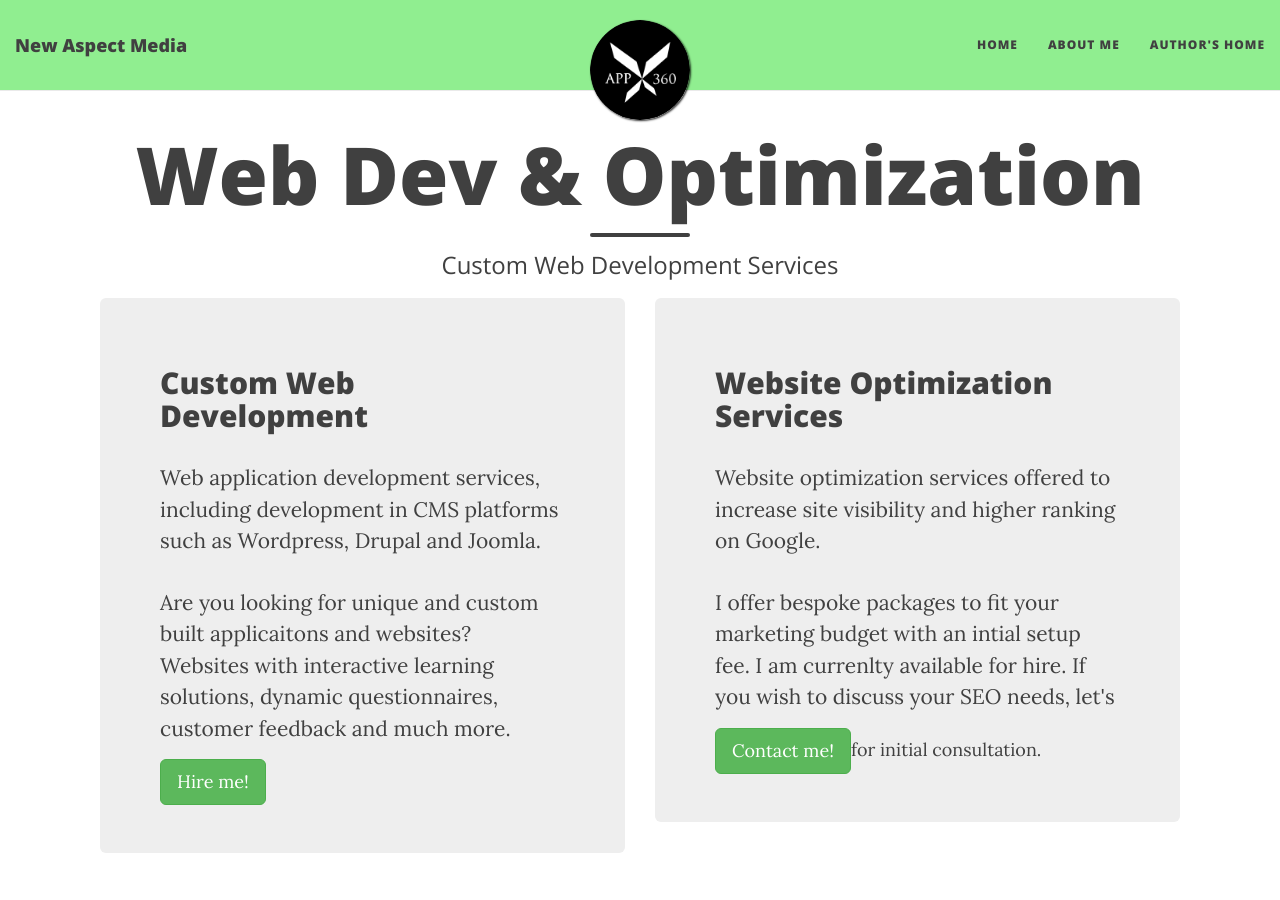
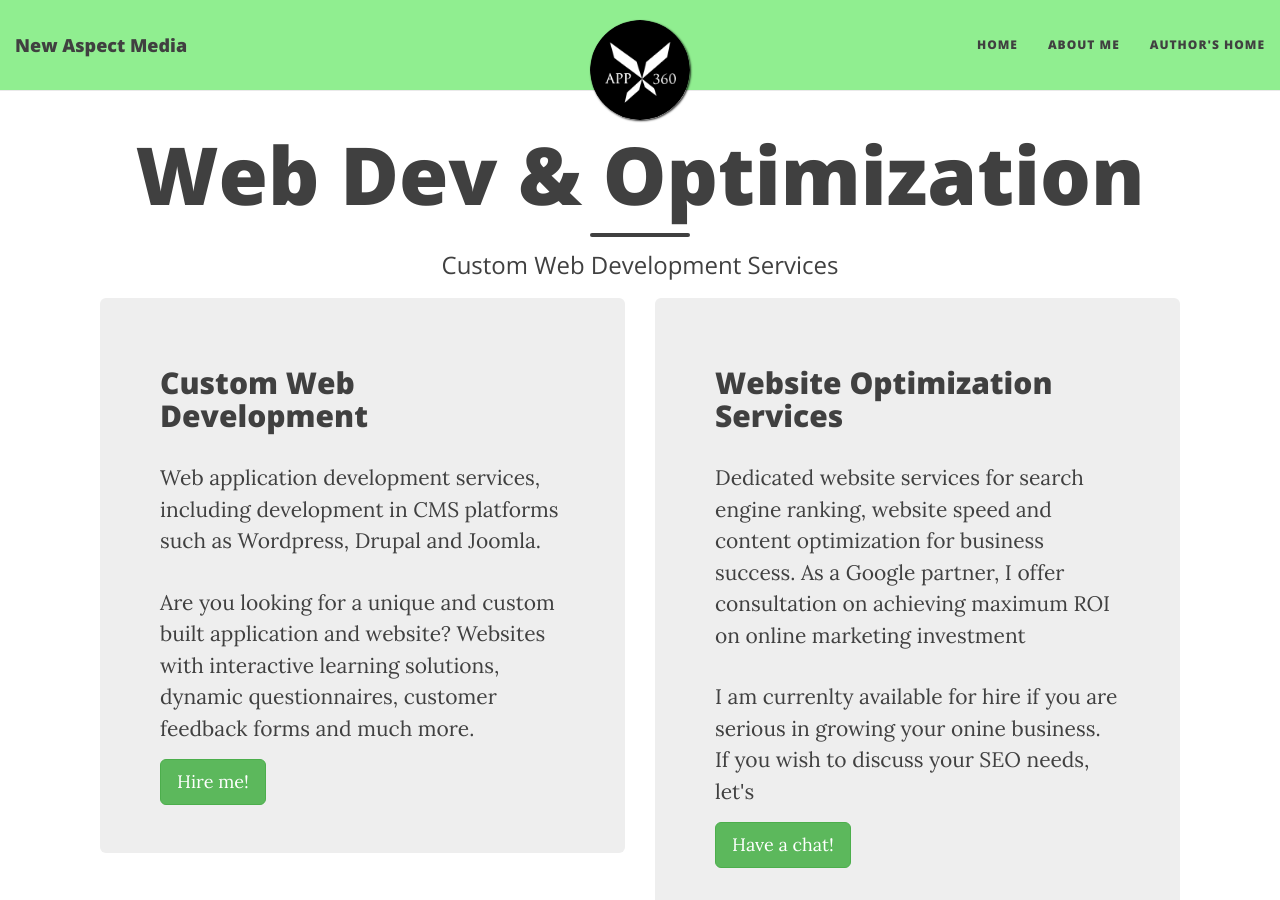
Before and after one commit to newmedia77/appxnam, a Jekyll site: the page built from index.html, in a window 1280 px wide and 900 px high. Built offline with Jekyll 4.4.1, drawn with Linux system fonts in a browser that asks for light colours; nearby versions of some CDN libraries; the list of posts is cut into pages by our own code.

Commit message:
andrea
button

```diff
--- a/index.html
+++ b/index.html
@@ -8,7 +8,7 @@ subtitle: Custom Web Development Services
 <div class="main-explain-area-one jumbotron">
   <h2>Custom Web Development</h2>
   <p>Web application development services, including development in CMS platforms such as Wordpress, Drupal and Joomla. </p>
-  <p>Are you looking for unique and custom built applicaitons and websites? Websites with interactive learning solutions, dynamic questionnaires, customer feedback and much more.</p>
+  <p>Are you looking for a unique and custom built application and website? Websites with interactive learning solutions, dynamic questionnaires, customer feedback forms and much more.</p>
   <div class="get-started-wrap">
     <a class="btn btn-success btn-lg get-started-btn" href="http://newaspectmedia.com/contact">Hire me!</a>
   </div>
@@ -17,10 +17,10 @@ subtitle: Custom Web Development Services
 <div class="col-xs-12 col-sm-6 col-lg-6">
 <div class="main-explain-area-two jumbotron">
   <h2>Website Optimization Services</h2>
-  <p>Website optimization services offered to increase site visibility and higher ranking on Google.</p>
-  <p>I offer bespoke packages to fit your marketing budget with an intial setup fee. I am currenlty available for hire. If you wish to discuss your SEO needs, let's </p>
+  <p>Dedicated website services for search engine ranking, website speed and content optimization for business success. As a Google partner, I offer consultation on achieving maximum ROI on online marketing investment </p>
+  <p>I am currenlty available for hire if you are serious in growing your onine business. If you wish to discuss your SEO needs, let's </p>
   <div class="get-started-wrap">
-    <a class="btn btn-success btn-lg get-started-btn" href="https://github.com/daattali/beautiful-jekyll#readme">Contact me!</a>for initial consultation.
+    <a class="btn btn-success btn-lg get-started-btn" href="https://github.com/daattali/beautiful-jekyll#readme">Have a chat!</a>
   </div>
 </div>
 </div>
```
